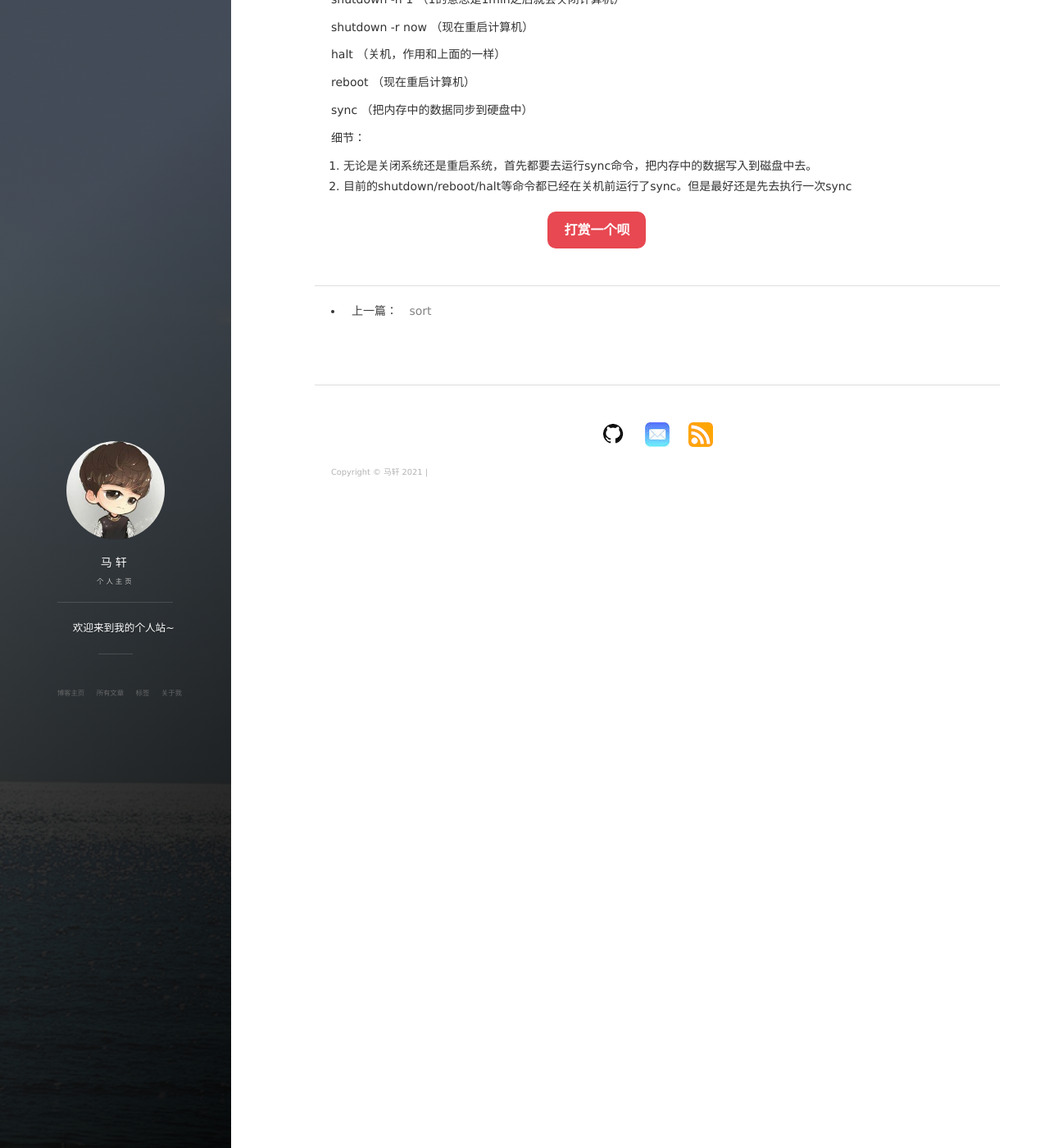
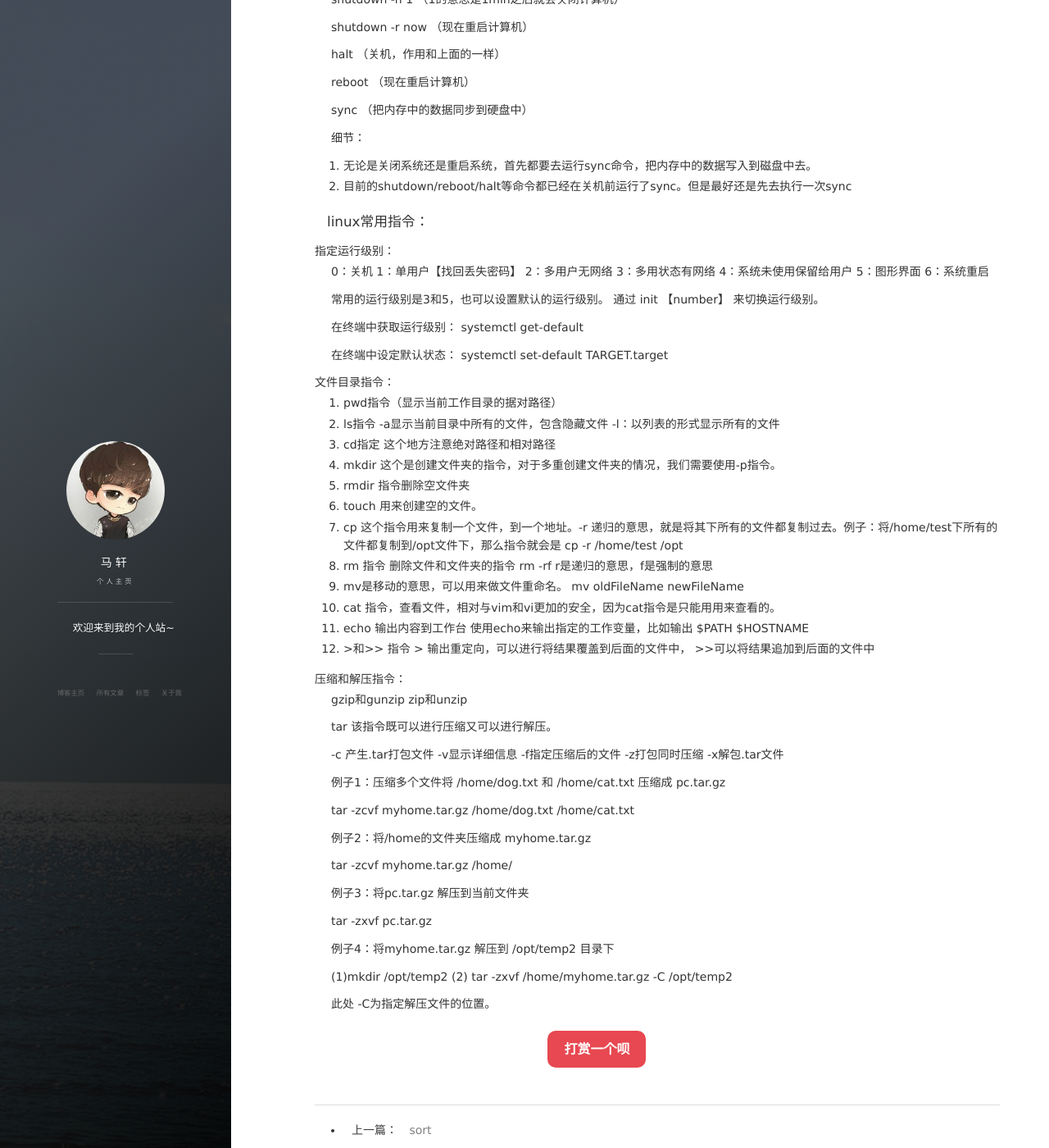
Before and after one commit to basicButtons/basicButtons.github.io, a Jekyll site: the page built from _posts/2021-9-2-linux相关问题：.md, in a window 1280 px wide and 1400 px high, scrolled down 795 px. Shown: the whole window at 82% size. Built offline with Jekyll 4.4.1, drawn with Linux system fonts in a browser that asks for light colours; nearby versions of some CDN libraries; our own code applies the rules of GitHub Pages for plain Markdown files; comment, search, counter and statistics services are not loaded.

```diff
--- a/_posts/2021-9-2-linux相关问题：.md
+++ b/_posts/2021-9-2-linux相关问题：.md
@@ -50,3 +50,62 @@ sync                                （把内存中的数据同步到硬盘中
 
 1. 无论是关闭系统还是重启系统，首先都要去运行sync命令，把内存中的数据写入到磁盘中去。
 2. 目前的shutdown/reboot/halt等命令都已经在关机前运行了sync。但是最好还是先去执行一次sync
+
+
+
+#### linux常用指令：
+
+##### 指定运行级别：
+
+0：关机 1：单用户【找回丢失密码】 2：多用户无网络 3：多用状态有网络 4：系统未使用保留给用户 5：图形界面 6：系统重启
+
+常用的运行级别是3和5，也可以设置默认的运行级别。 通过 init 【number】   来切换运行级别。
+
+在终端中获取运行级别： systemctl get-default
+
+在终端中设定默认状态： systemctl set-default TARGET.target
+
+
+
+##### 文件目录指令：
+
+1. pwd指令（显示当前工作目录的据对路径）
+2. ls指令 -a显示当前目录中所有的文件，包含隐藏文件 -l：以列表的形式显示所有的文件
+3. cd指定 这个地方注意绝对路径和相对路径
+4. mkdir 这个是创建文件夹的指令，对于多重创建文件夹的情况，我们需要使用-p指令。
+5. rmdir 指令删除空文件夹
+6. touch 用来创建空的文件。
+7. cp  这个指令用来复制一个文件，到一个地址。-r 递归的意思，就是将其下所有的文件都复制过去。例子：将/home/test下所有的文件都复制到/opt文件下，那么指令就会是 cp -r /home/test /opt
+8. rm 指令 删除文件和文件夹的指令  rm -rf r是递归的意思，f是强制的意思
+9. mv是移动的意思，可以用来做文件重命名。 mv oldFileName newFileName
+10. cat 指令，查看文件，相对与vim和vi更加的安全，因为cat指令是只能用用来查看的。
+11. echo 输出内容到工作台 使用echo来输出指定的工作变量，比如输出 $PATH $HOSTNAME
+12.  \>和\>> 指令 \> 输出重定向，可以进行将结果覆盖到后面的文件中， \>>可以将结果追加到后面的文件中
+
+
+
+##### 压缩和解压指令：
+
+gzip和gunzip zip和unzip
+
+tar 该指令既可以进行压缩又可以进行解压。
+
+-c 产生.tar打包文件 -v显示详细信息 -f指定压缩后的文件 -z打包同时压缩 -x解包.tar文件
+
+例子1：压缩多个文件将 /home/dog.txt 和 /home/cat.txt 压缩成 pc.tar.gz
+
+tar -zcvf myhome.tar.gz /home/dog.txt /home/cat.txt
+
+例子2：将/home的文件夹压缩成 myhome.tar.gz
+
+tar -zcvf myhome.tar.gz /home/
+
+例子3：将pc.tar.gz 解压到当前文件夹
+
+tar -zxvf pc.tar.gz
+
+例子4：将myhome.tar.gz 解压到 /opt/temp2 目录下
+
+(1)mkdir /opt/temp2  (2) tar -zxvf /home/myhome.tar.gz -C /opt/temp2
+
+此处 -C为指定解压文件的位置。
```
